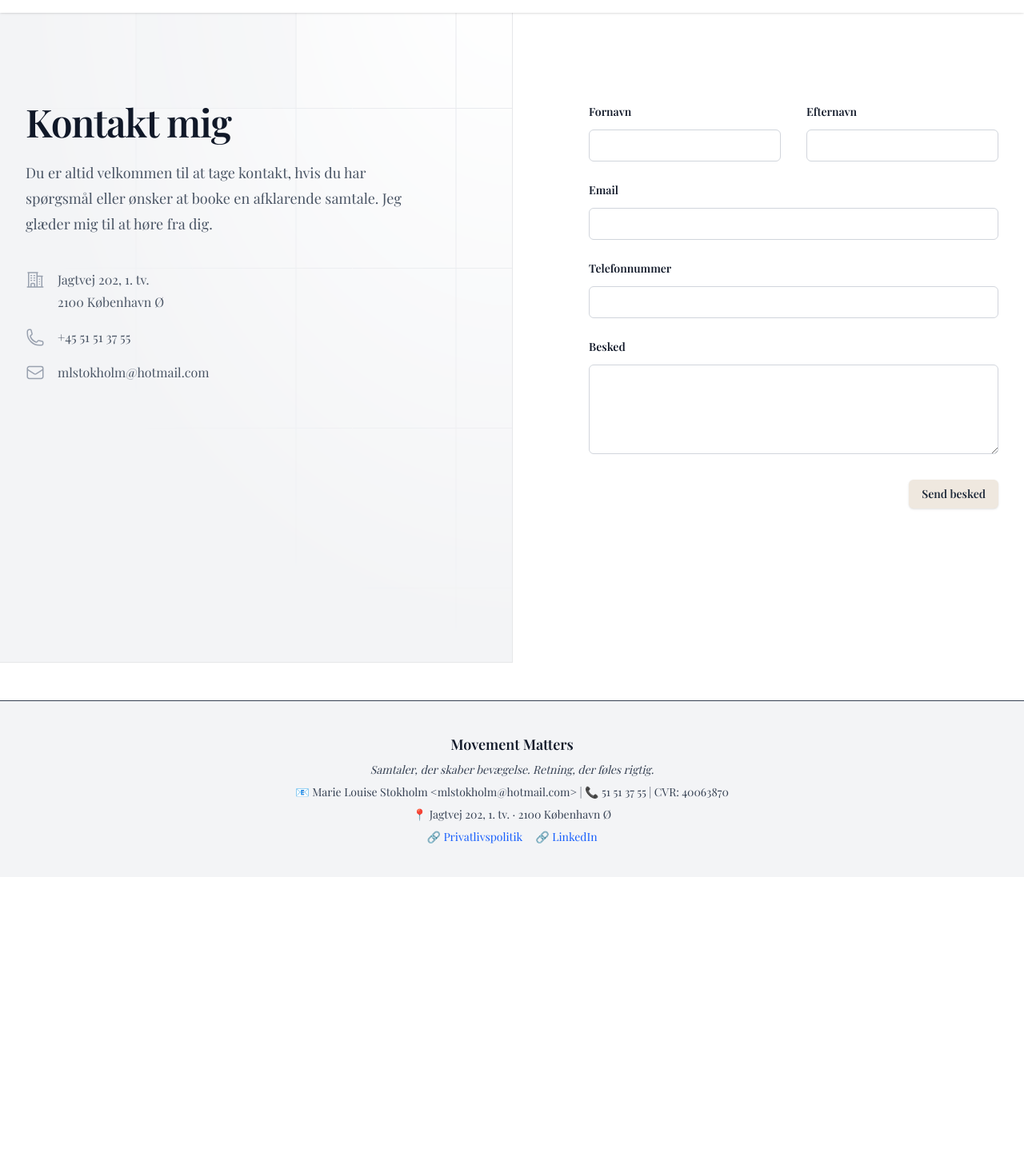
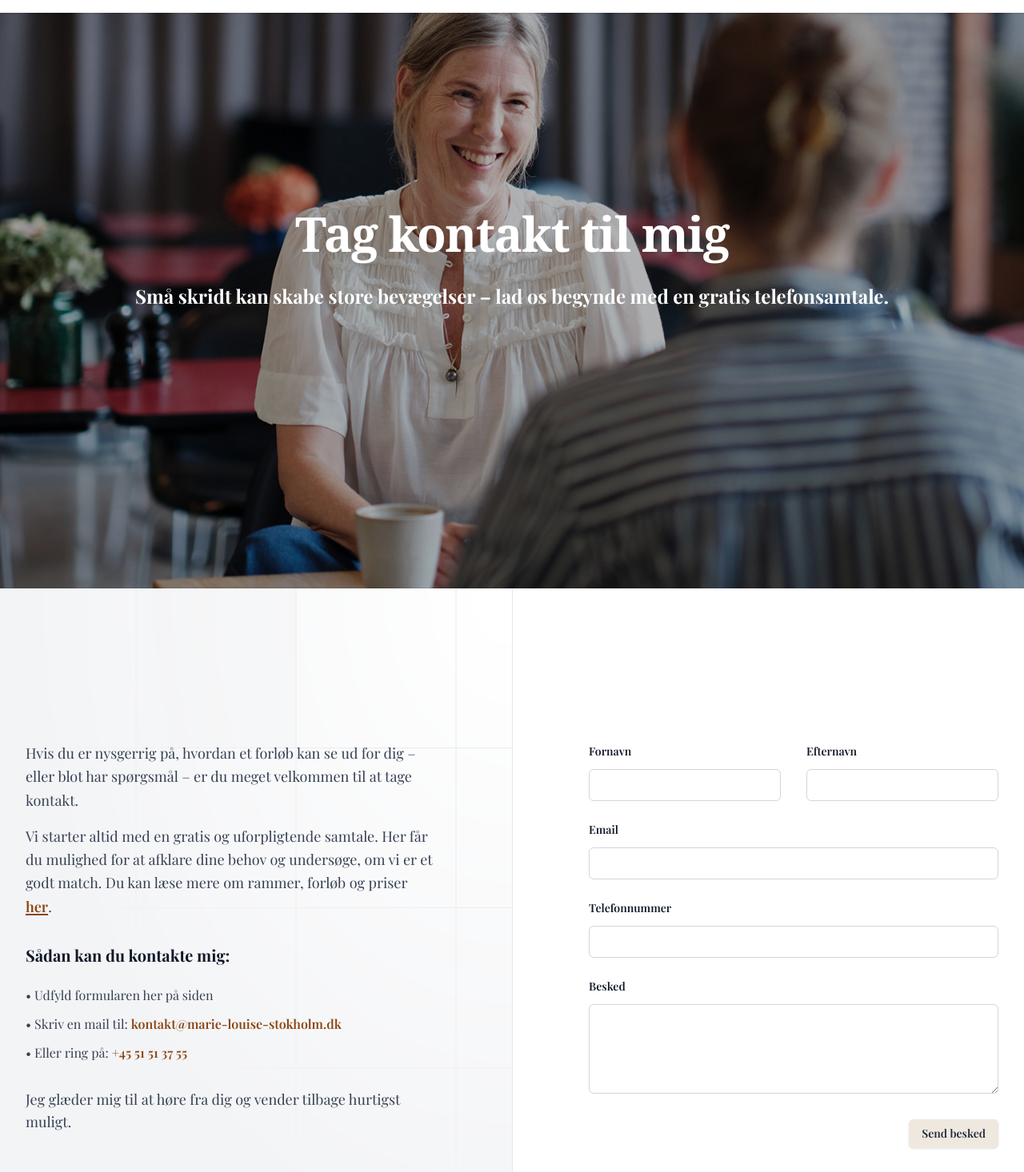
Before and after one commit to nordic-agency/marielouisestokholm, a Next.js app: page /kontakt in a window 1280 px wide. Shown: the part 64-1530 px from the top of the page at 80% size. Before the commit the page ends 1161 px from the top, so only its background shows below. Built offline with nearby package versions, Linux system fonts and the light colour scheme.

Commit message:
V2 Revision: Updated contact page with new header, tagline and content structure as per instructions

```diff
--- a/src/app/kontakt/page.tsx
+++ b/src/app/kontakt/page.tsx
@@ -1,8 +1,31 @@
 'use client';
+
+import Link from "next/link";
+import Image from "next/image";
 
 export default function KontaktPage() {
   return (
     <main className="bg-white min-h-screen">
+      {/* Header Section with Tagline */}
+      <section className="relative w-full h-screen flex items-center justify-center">
+        <Image
+          src="/images/cover-forsiden-2.jpg"
+          alt="Marie Louise Stokholm"
+          fill
+          className="object-cover"
+          priority
+        />
+        <div className="absolute inset-0 bg-black/30 z-10" />
+        <div className="relative z-20 text-center text-white max-w-6xl mx-auto px-6">
+          <h1 className="text-4xl md:text-6xl font-serif font-bold leading-tight tracking-tight mb-6">
+            Tag kontakt til mig
+          </h1>
+          <p className="text-xl md:text-2xl font-bold mb-8">
+            Små skridt kan skabe store bevægelser – lad os begynde med en gratis telefonsamtale.
+          </p>
+        </div>
+      </section>
+
       <div className="relative isolate bg-white">
         <div className="mx-auto grid max-w-7xl grid-cols-1 lg:grid-cols-2">
           <div className="relative px-6 pt-24 pb-20 sm:pt-32 lg:static lg:px-8 lg:py-48">
@@ -21,39 +44,31 @@ export default function KontaktPage() {
                   <rect width="100%" height="100%" strokeWidth="0" fill="url(#83fd4e5a-9d52-42fc-97b6-718e5d7ee527)" />
                 </svg>
               </div>
-              <h2 className="text-4xl font-semibold tracking-tight text-pretty text-gray-900 sm:text-5xl">Kontakt mig</h2>
-              <p className="mt-6 text-lg/8 text-gray-600">
-                Du er altid velkommen til at tage kontakt, hvis du har spørgsmål eller ønsker at booke en afklarende samtale. Jeg glæder mig til at høre fra dig.
-              </p>
-              <dl className="mt-10 space-y-4 text-base/7 text-gray-600">
-                <div className="flex gap-x-4">
-                  <dt className="flex-none">
-                    <span className="sr-only">Address</span>
-                    <svg className="h-7 w-6 text-gray-400" fill="none" viewBox="0 0 24 24" strokeWidth="1.5" stroke="currentColor" aria-hidden="true">
-                      <path strokeLinecap="round" strokeLinejoin="round" d="M2.25 21h19.5m-18-18v18m10.5-18v18m6-13.5V21M6.75 6.75h.75m-.75 3h.75m-.75 3h.75m3-6h.75m-.75 3h.75m-.75 3h.75M6.75 21v-3.375c0-.621.504-1.125 1.125-1.125h2.25c.621 0 1.125.504 1.125 1.125V21M3 3h12m-.75 4.5H21m-3.75 3.75h.008v.008h-.008v-.008Zm0 3h.008v.008h-.008v-.008Zm0 3h.008v.008h-.008v-.008Z" />
-                    </svg>
-                  </dt>
-                  <dd>Jagtvej 202, 1. tv.<br />2100 København Ø</dd>
+
+              {/* New Content Section */}
+              <div className="space-y-8">
+                <div className="space-y-4 text-lg leading-relaxed text-gray-700">
+                  <p>
+                    Hvis du er nysgerrig på, hvordan et forløb kan se ud for dig – eller blot har spørgsmål – er du meget velkommen til at tage kontakt.
+                  </p>
+                  <p>
+                    Vi starter altid med en gratis og uforpligtende samtale. Her får du mulighed for at afklare dine behov og undersøge, om vi er et godt match. Du kan læse mere om rammer, forløb og priser <Link href="/praktik-og-priser" className="text-[#8B4513] hover:text-[#A0522D] font-semibold underline decoration-2 underline-offset-2">her</Link>.
+                  </p>
                 </div>
-                <div className="flex gap-x-4">
-                  <dt className="flex-none">
-                    <span className="sr-only">Telephone</span>
-                    <svg className="h-7 w-6 text-gray-400" fill="none" viewBox="0 0 24 24" strokeWidth="1.5" stroke="currentColor" aria-hidden="true">
-                      <path strokeLinecap="round" strokeLinejoin="round" d="M2.25 6.75c0 8.284 6.716 15 15 15h2.25a2.25 2.25 0 0 0 2.25-2.25v-1.372c0-.516-.351-.966-.852-1.091l-4.423-1.106c-.44-.11-.902.055-1.173.417l-.97 1.293c-.282.376-.769.542-1.21.38a12.035 12.035 0 0 1-7.143-7.143c-.162-.441.004-.928.38-1.21l1.293-.97c.363-.271.527-.734.417-1.173L6.963 3.102a1.125 1.125 0 0 0-1.091-.852H4.5A2.25 2.25 0 0 0 2.25 4.5v2.25Z" />
-                    </svg>
-                  </dt>
-                  <dd><a className="hover:text-gray-900" href="tel:+4551513755">+45 51 51 37 55</a></dd>
+
+                <div>
+                  <h3 className="text-xl font-bold text-gray-900 mb-6">Sådan kan du kontakte mig:</h3>
+                  <ul className="space-y-3 text-gray-700">
+                    <li>• Udfyld formularen her på siden</li>
+                    <li>• Skriv en mail til: <a className="text-[#8B4513] hover:text-[#A0522D] font-semibold" href="mailto:kontakt@marie-louise-stokholm.dk">kontakt@marie-louise-stokholm.dk</a></li>
+                    <li>• Eller ring på: <a className="text-[#8B4513] hover:text-[#A0522D] font-semibold" href="tel:+4551513755">+45 51 51 37 55</a></li>
+                  </ul>
                 </div>
-                <div className="flex gap-x-4">
-                  <dt className="flex-none">
-                    <span className="sr-only">Email</span>
-                    <svg className="h-7 w-6 text-gray-400" fill="none" viewBox="0 0 24 24" strokeWidth="1.5" stroke="currentColor" aria-hidden="true">
-                      <path strokeLinecap="round" strokeLinejoin="round" d="M21.75 6.75v10.5a2.25 2.25 0 0 1-2.25 2.25h-15a2.25 2.25 0 0 1-2.25-2.25V6.75m19.5 0A2.25 2.25 0 0 0 19.5 4.5h-15a2.25 2.25 0 0 0-2.25 2.25m19.5 0v.243a2.25 2.25 0 0 1-1.07 1.916l-7.5 4.615a2.25 2.25 0 0 1-2.36 0L3.32 8.91a2.25 2.25 0 0 1-1.07-1.916V6.75" />
-                    </svg>
-                  </dt>
-                  <dd><a className="hover:text-gray-900" href="mailto:mlstokholm@hotmail.com">mlstokholm@hotmail.com</a></dd>
-                </div>
-              </dl>
+
+                <p className="text-lg text-gray-700">
+                  Jeg glæder mig til at høre fra dig og vender tilbage hurtigst muligt.
+                </p>
+              </div>
             </div>
           </div>
           <form action="#" method="POST" className="px-6 pt-20 pb-24 sm:pb-32 lg:px-8 lg:py-48">
```
